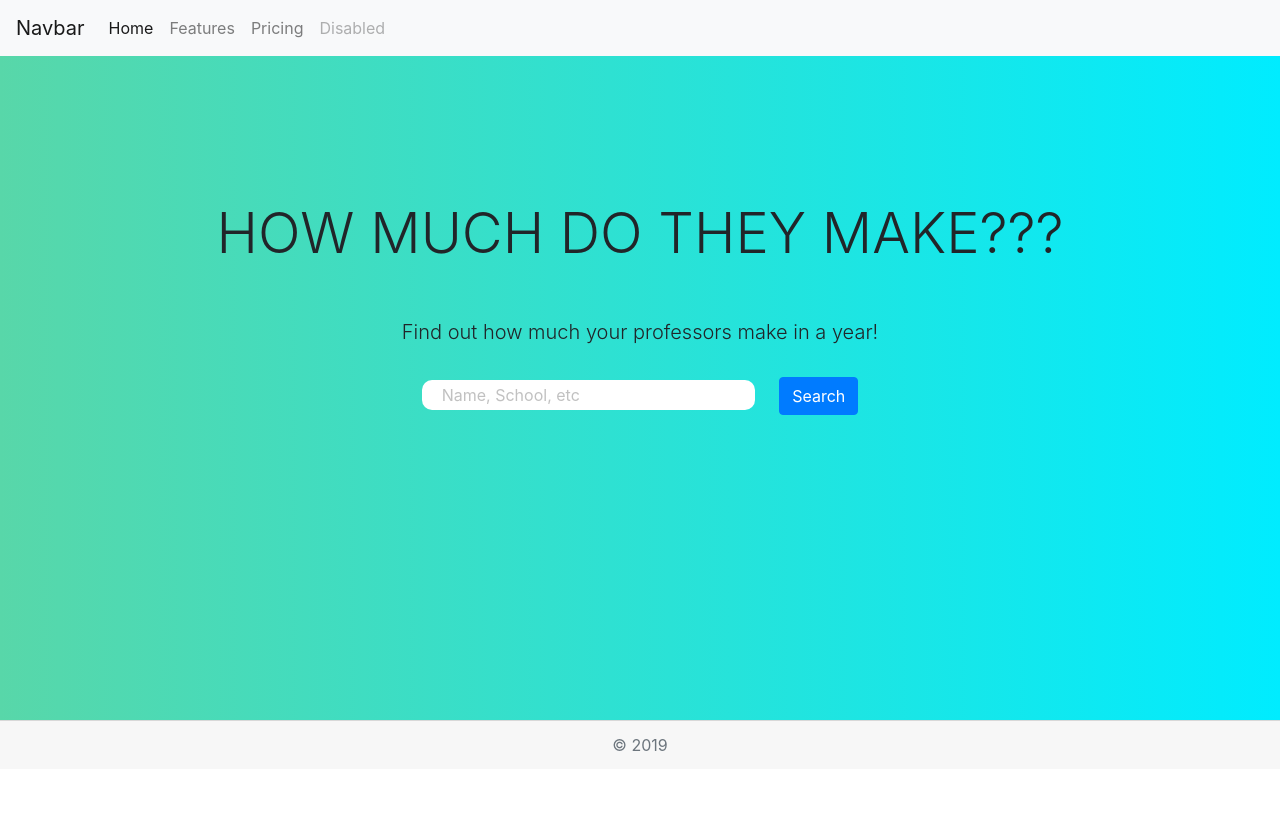
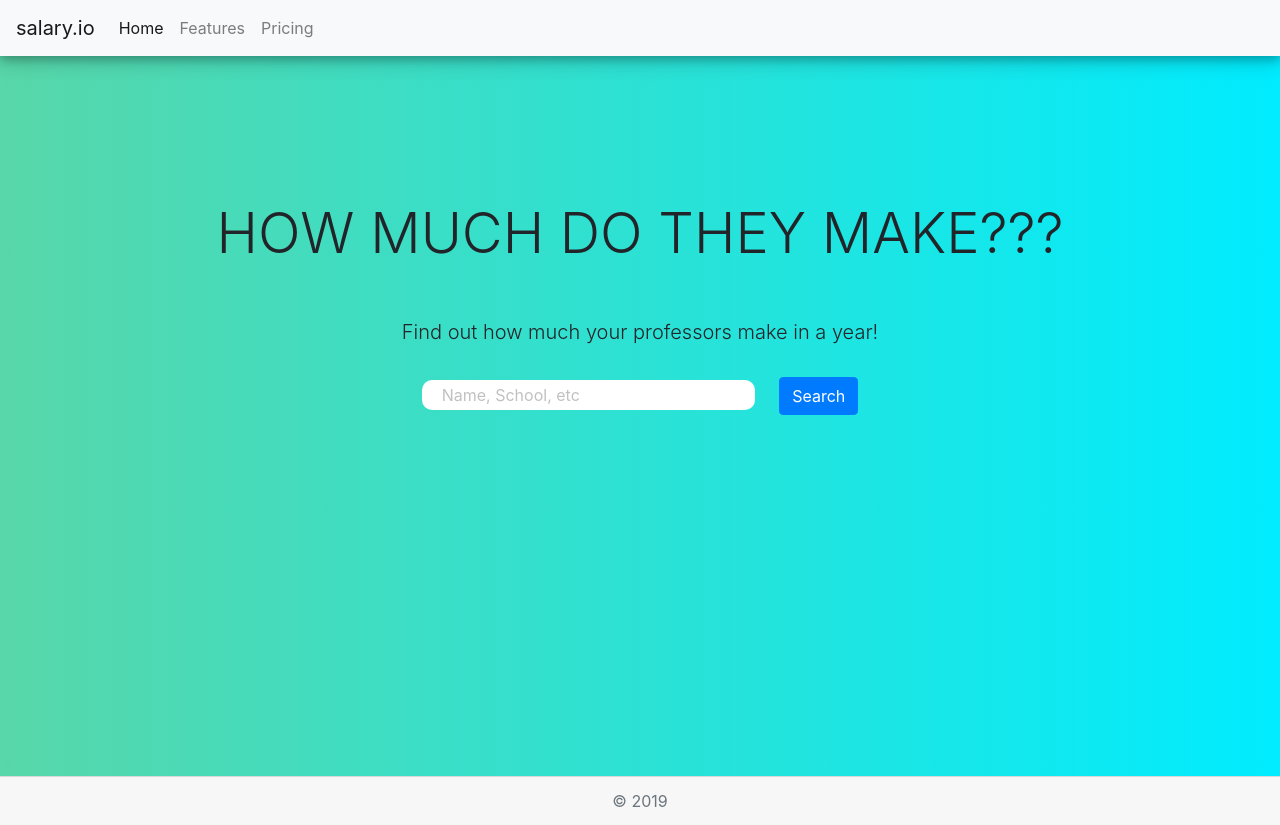
Before and after one commit to OthankQ/salary-page, a plain HTML site: page index.html in a window 1280 px wide. Before the commit the page ends 800 px from the top, so only its background shows below. Drawn offline with nearby package versions, Linux system fonts and the light colour scheme.

Commit message:
add styling, change logo

```diff
--- a/index.html
+++ b/index.html
@@ -16,7 +16,7 @@
   <body>
     <!-- Navbar -->
     <nav class="navbar navbar-expand-lg navbar-light bg-light">
-      <a class="navbar-brand" href="#">Navbar</a>
+      <a class="navbar-brand" href="#">salary.io</a>
       <button
         class="navbar-toggler"
         type="button"
@@ -41,15 +41,6 @@
           <li class="nav-item">
             <a class="nav-link" href="#">Pricing</a>
           </li>
-          <li class="nav-item">
-            <a
-              class="nav-link disabled"
-              href="#"
-              tabindex="-1"
-              aria-disabled="true"
-              >Disabled</a
-            >
-          </li>
         </ul>
       </div>
     </nav>
@@ -63,6 +54,7 @@
           <input
             class="searchBar"
             type="text"
+            autofocus="autofocus"
             placeholder="Name, School, etc"
           />
           <input
--- a/style.css
+++ b/style.css
@@ -23,6 +23,10 @@ body {
   padding-left: 10px;
 }
 
+nav {
+  box-shadow: 0 4px 8px 0 rgba(0, 0, 0, 0.2), 0 6px 20px 0 rgba(0, 0, 0, 0.19);
+}
+
 .jumbotron {
   background: linear-gradient(
     90deg,
@@ -31,7 +35,7 @@ body {
     rgba(0, 236, 255, 1) 100%
   );
   text-align: center;
-  min-height: 83vh;
+  min-height: 90vh;
   margin: 0;
   transition: all 0.3s;
 }
```
